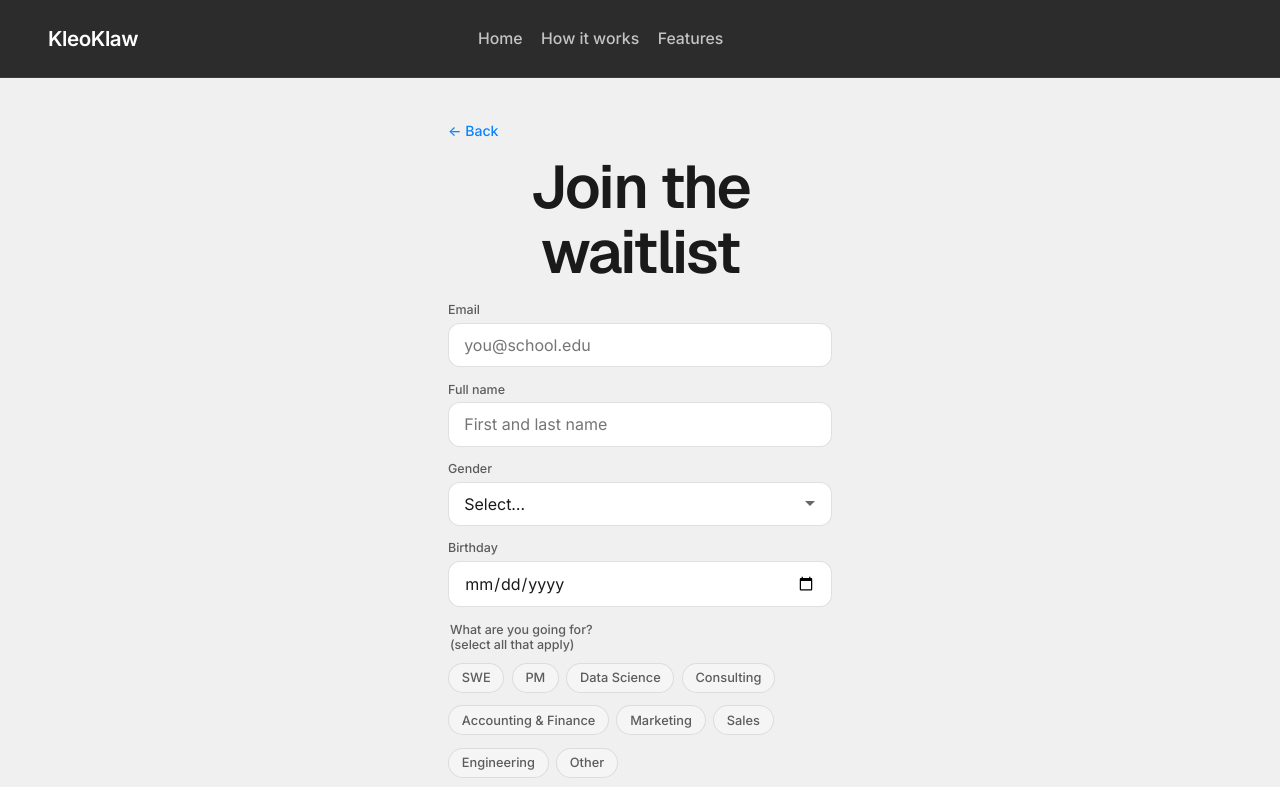
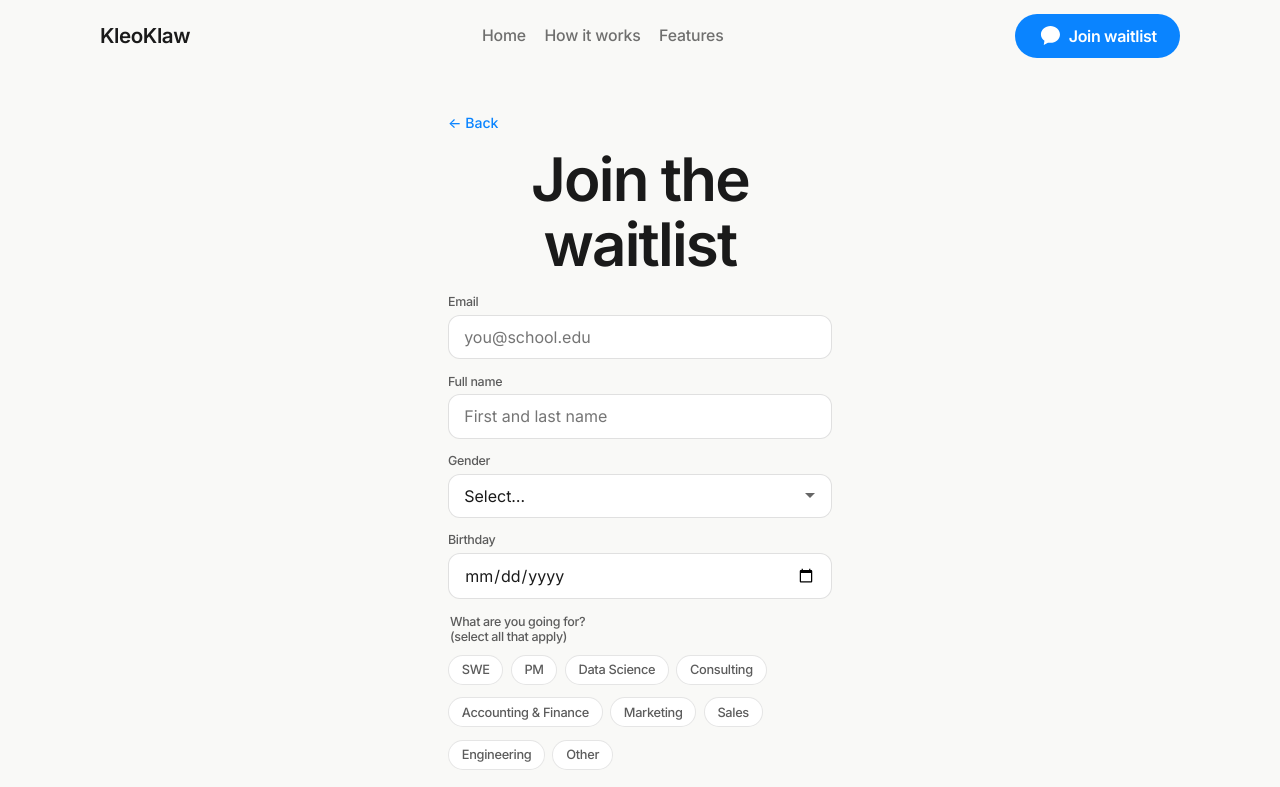
Before and after one commit to HumfDev/ClosedKlaw, a website: page website/waitlist.html in a window 1280 px wide. Both pictures are taken after a click on the button "Sign in with Email". Shown: the top 787 px of the page. Drawn offline with nearby package versions, Linux system fonts and the light colour scheme; a script that the page names is missing.

Commit message:
updated waitlist page

```diff
--- a/website/styles.css
+++ b/website/styles.css
@@ -513,8 +513,8 @@ h1 {
 
 .field input:focus,
 .field select:focus {
-  border-color: var(--series-amber);
-  box-shadow: 0 0 0 3px rgba(196, 149, 106, 0.25);
+  border-color: var(--imessage-blue);
+  box-shadow: 0 0 0 3px rgba(10, 132, 255, 0.2);
 }
 
 .job-field {
@@ -544,26 +544,26 @@ h1 {
   padding: 0.4rem 0.8rem;
   border-radius: var(--radius-pill);
   border: 1px solid rgba(0, 0, 0, 0.1);
-  background: #f5f5f5;
+  background: #fff;
   font-size: 0.8rem;
   font-weight: 500;
   transition: background 0.15s, border-color 0.15s, box-shadow 0.15s;
 }
 
 .chip:hover span {
-  border-color: #4a90d9;
-  box-shadow: 0 0 0 3px rgba(74, 144, 217, 0.18);
+  border-color: var(--imessage-blue);
+  box-shadow: 0 0 0 3px rgba(10, 132, 255, 0.18);
 }
 
 .chip input:checked+span {
-  background: rgba(52, 168, 83, 0.12);
-  border-color: #34a853;
-  color: #1e7e34;
+  background: rgba(10, 132, 255, 0.12);
+  border-color: var(--imessage-blue);
+  color: #0066cc;
   font-weight: 600;
 }
 
 .chip input:focus-visible+span {
-  outline: 2px solid #4a90d9;
+  outline: 2px solid var(--imessage-blue);
   outline-offset: 2px;
 }
 
@@ -587,7 +587,7 @@ h1 {
   padding: 0.9rem 1.25rem;
   border: none;
   border-radius: var(--radius-pill);
-  background: #34a853;
+  background: var(--imessage-blue);
   color: #fff;
   font: inherit;
   font-size: 0.95rem;
@@ -597,13 +597,13 @@ h1 {
 }
 
 .btn-submit:hover:not(:disabled) {
-  background: #2d9247;
+  background: #0077ed;
   transform: translateY(-1px);
 }
 
 .btn-submit:disabled {
-  background: var(--poke-btn);
-  opacity: 0.55;
+  background: var(--imessage-blue);
+  opacity: 0.45;
   cursor: not-allowed;
 }
 
@@ -748,18 +748,23 @@ html:has(body.waitlist-success-page) {
   overflow-x: hidden;
   overflow-y: auto;
   height: auto;
-  background: var(--sky-deep);
+  background: #f9f9f7;
 }
 
 body.waitlist-page,
 body.waitlist-success-page {
   --lp-scale: 0.81;
-  --header-height: calc(4.75rem + var(--safe-top));
+  --lp-content-max: min(1080px, 94vw);
+  --lp-surface: #f9f9f7;
+  --header-fs: 1.3;
+  --header-height: calc(4.25rem + var(--safe-top));
   height: auto;
   min-height: 100dvh;
   overflow-x: hidden;
   overflow-y: auto;
-  background: var(--sky-deep);
+  background: var(--lp-surface);
+  font-family: var(--font-sans);
+  letter-spacing: -0.02em;
 }
 
 body.waitlist-page .header,
@@ -769,10 +774,28 @@ body.waitlist-success-page .header {
   left: 0;
   right: 0;
   z-index: 100;
-  padding-top: calc(1rem + var(--safe-top));
-  padding-bottom: 1rem;
-  background: var(--header-bg);
-  border-bottom: 1px solid rgba(255, 255, 255, 0.08);
+  padding-top: calc(0.85rem + var(--safe-top));
+  padding-bottom: 0.85rem;
+  background: rgba(249, 249, 247, 0.92);
+  backdrop-filter: blur(12px);
+  -webkit-backdrop-filter: blur(12px);
+  border-bottom: none;
+}
+
+body.waitlist-page .header .logo,
+body.waitlist-success-page .header .logo {
+  color: #1a1a1a;
+}
+
+body.waitlist-page .header-nav a,
+body.waitlist-success-page .header-nav a {
+  color: rgba(26, 26, 26, 0.62);
+  letter-spacing: -0.01em;
+}
+
+body.waitlist-page .header-nav a:hover,
+body.waitlist-success-page .header-nav a:hover {
+  color: #1a1a1a;
 }
 
 body.waitlist-success-page .header {
@@ -781,8 +804,7 @@ body.waitlist-success-page .header {
 
 body.waitlist-page .btn-join--header,
 body.waitlist-success-page .btn-join--header {
-  background: var(--header-bg);
-  box-shadow: 0 4px 24px rgba(0, 0, 0, 0.28);
+  box-shadow: none;
 }
 
 .btn-join--ghost {
@@ -792,8 +814,8 @@ body.waitlist-success-page .btn-join--header {
 
 body.waitlist-page .btn-join--header:hover,
 body.waitlist-success-page .btn-join--header:hover {
-  background: #3a3a3a;
-  box-shadow: 0 8px 32px rgba(0, 0, 0, 0.35);
+  background: #0077ed;
+  box-shadow: none;
 }
 
 body.waitlist-page .page-content,
@@ -812,7 +834,7 @@ body.waitlist-success-page .page-content::before {
   position: absolute;
   inset: 0;
   z-index: -1;
-  background: var(--landing-gradient);
+  background: var(--lp-surface);
   pointer-events: none;
 }
 
@@ -856,7 +878,7 @@ body.waitlist-page .waitlist-card {
 
 body.waitlist-page .waitlist-title {
   margin: 0 0 1.1rem;
-  font-family: var(--font-serif);
+  font-family: var(--font-display);
   font-size: clamp(2.35rem, 6vw, 3.75rem);
   font-weight: 600;
   line-height: 1.08;
--- a/website/waitlist.html
+++ b/website/waitlist.html
@@ -52,10 +52,10 @@
         <a href="/#how-it-works">How it works</a>
         <a href="/#features">Features</a>
       </nav>
-      <a href="/waitlist.html" class="btn-join btn-join--header btn-join--ghost" aria-hidden="true" tabindex="-1">
+      <a href="/waitlist.html" class="btn-join btn-join--header">
         <svg class="imessage-icon" viewBox="0 0 24 24" aria-hidden="true">
           <path fill="currentColor"
-            d="M12 2C6.477 2 2 6.253 2 11.5c0 2.304.85 4.41 2.25 6.044L2.5 21.5l4.313-1.384A10.06 10.06 0 0 0 12 21c5.523 0 10-4.253 10-9.5S17.523 2 12 2Z" />
+            d="M12 2C6.48 2 2 6.02 2 10.88c0 2.74 1.44 5.18 3.7 6.74L5 22l4.38-2.41c.84.12 1.7.18 2.62.18 5.52 0 10-4.02 10-8.88S17.52 2 12 2z" />
         </svg>
         Join waitlist
       </a>
```
Also changed, not shown: website/index.html (+1 -1 lines), website/images/hero-device.jpg (added), website/images/hero-device.png (deleted).
